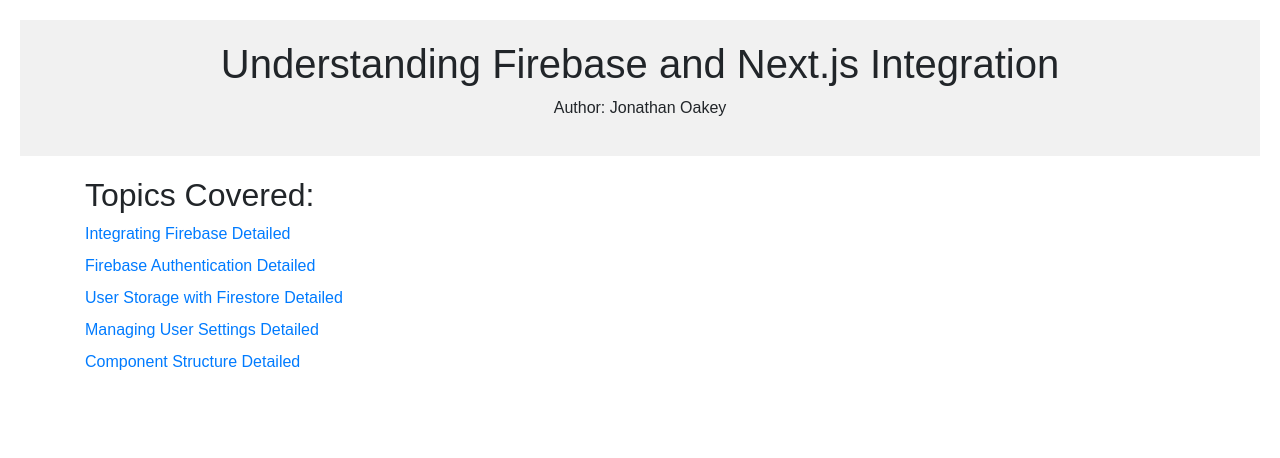
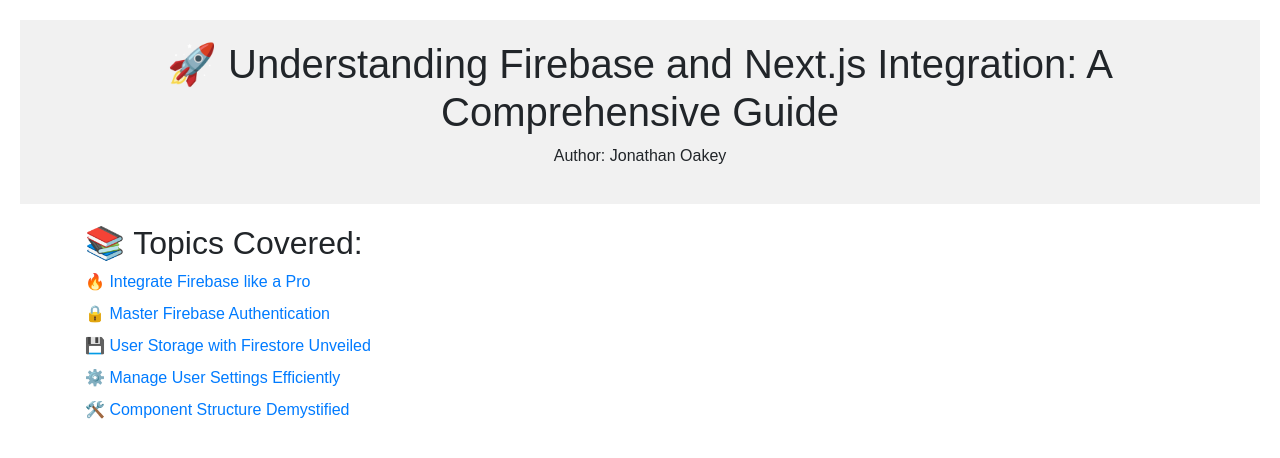
Before and after one commit to reducesteps/understanding-firebase-nextjs-2, a plain HTML site: page index.html in a window 1280 px wide. Drawn offline with nearby package versions, Linux system fonts and the light colour scheme.

Commit message:
Updated index.html to be more persuasive and captivating with added icons and compelling text.

```diff
--- a/index.html
+++ b/index.html
@@ -1,7 +1,7 @@
 <!DOCTYPE html>
 <html>
 <head>
-  <title>Understanding Firebase and Next.js Integration</title>
+  <title>🚀 Understanding Firebase and Next.js Integration</title>
   <link href='https://maxcdn.bootstrapcdn.com/bootstrap/4.5.2/css/bootstrap.min.css' rel='stylesheet'>
   <style>
     body {
@@ -35,18 +35,18 @@
 <body>
 
   <header>
-    <h1>Understanding Firebase and Next.js Integration</h1>
+    <h1>🚀 Understanding Firebase and Next.js Integration: A Comprehensive Guide</h1>
     <p>Author: Jonathan Oakey</p>
   </header>
 
   <main class='container'>
-    <h2>Topics Covered:</h2>
+    <h2>📚 Topics Covered:</h2>
     <ul>
-      <li><a href='03_Integrating_Firebase_Detailed.html'>Integrating Firebase Detailed</a></li>
-      <li><a href='04_Firebase_Authentication_Detailed.html'>Firebase Authentication Detailed</a></li>
-      <li><a href='05_User_Storage_with_Firestore_Detailed.html'>User Storage with Firestore Detailed</a></li>
-      <li><a href='06_Managing_User_Settings_Detailed.html'>Managing User Settings Detailed</a></li>
-      <li><a href='07_Component_Structure_Detailed.html'>Component Structure Detailed</a></li>
+      <li><a href='03_Integrating_Firebase_Detailed.html'>🔥 Integrate Firebase like a Pro</a></li>
+      <li><a href='04_Firebase_Authentication_Detailed.html'>🔒 Master Firebase Authentication</a></li>
+      <li><a href='05_User_Storage_with_Firestore_Detailed.html'>💾 User Storage with Firestore Unveiled</a></li>
+      <li><a href='06_Managing_User_Settings_Detailed.html'>⚙️ Manage User Settings Efficiently</a></li>
+      <li><a href='07_Component_Structure_Detailed.html'>🛠️ Component Structure Demystified</a></li>
     </ul>
   </main>
 
```
